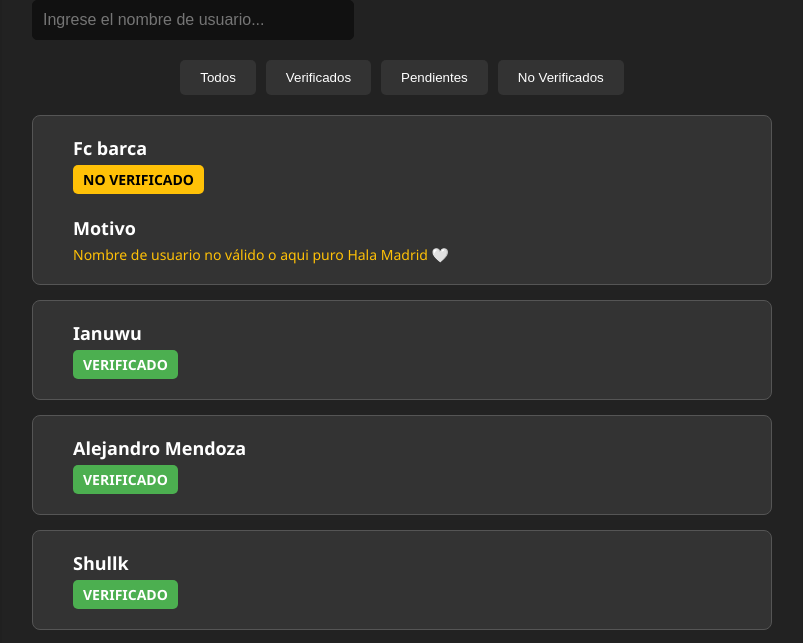
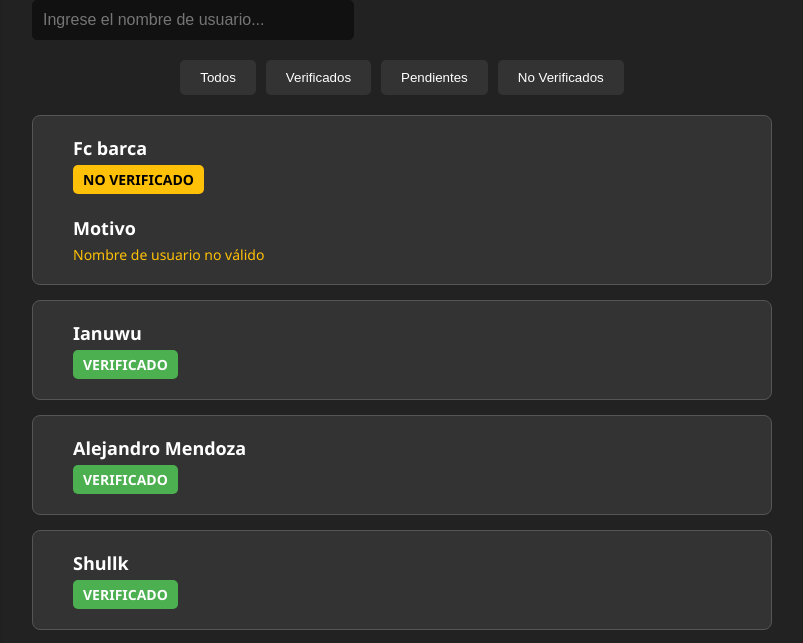
Before and after one commit to BytesDex/bytesdex.github.io, a plain HTML site: page usuarios.html in a window 1280 px wide. Shown: the part 103-746 px from the top of the page, without its empty margins (238-1041 px from the left). Drawn offline with Linux system fonts and the light colour scheme.

Commit message:
Update usuarios.html

```diff
--- a/usuarios.html
+++ b/usuarios.html
@@ -27,7 +27,7 @@
         <h2>Fc barca</h2>
         <p><span class="badge unverified-badge">No Verificado</span></p><br>
         <h2 class="unverified-info">Motivo</h2>
-        <p class="unverified-info" style="color: #FFC107;">Nombre de usuario no válido o aqui puro Hala Madrid 🤍</p>
+        <p class="unverified-info" style="color: #FFC107;">Nombre de usuario no válido</p>
       </div>
     </div>
     <div class="user-card">
```
